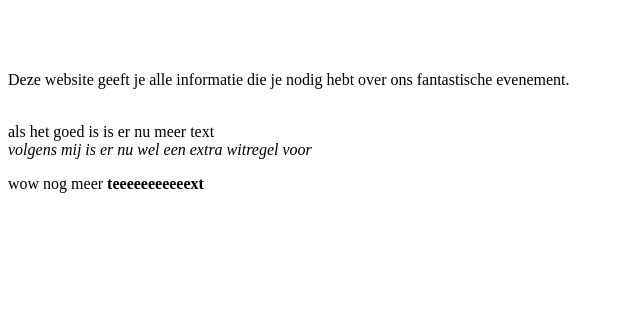
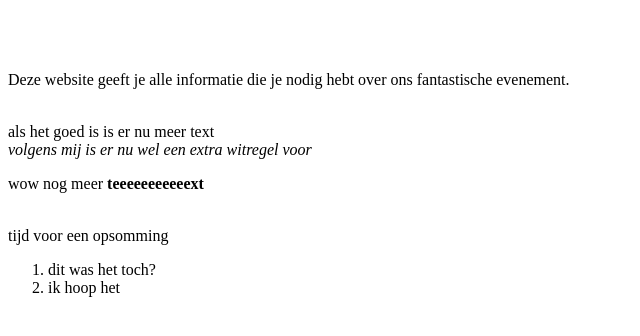
Before and after one commit to AntoineDLJ/html_speedrun, a plain HTML site: page index.html in a window 1280 px wide. Shown: the part 144-480 px from the top of the page, without its empty margins (0-640 px from the left). Drawn offline with Linux system fonts and the light colour scheme.

Commit message:
WebLab Run 16-11-2026 11:53:13 (UTC+01:00)

```diff
--- a/index.html
+++ b/index.html
@@ -18,5 +18,6 @@
        <br><i>volgens mij is er nu wel een extra witregel voor</i>
     </p>
     <p> wow nog meer <b>teeeeeeeeeeext</b></p>
+    <p><br>tijd voor een opsomming<br><ol><li>dit was het toch?</li><li>ik hoop het</li></ol>
 </body>
 </html>
```
Also changed, not shown: 1 other file.
